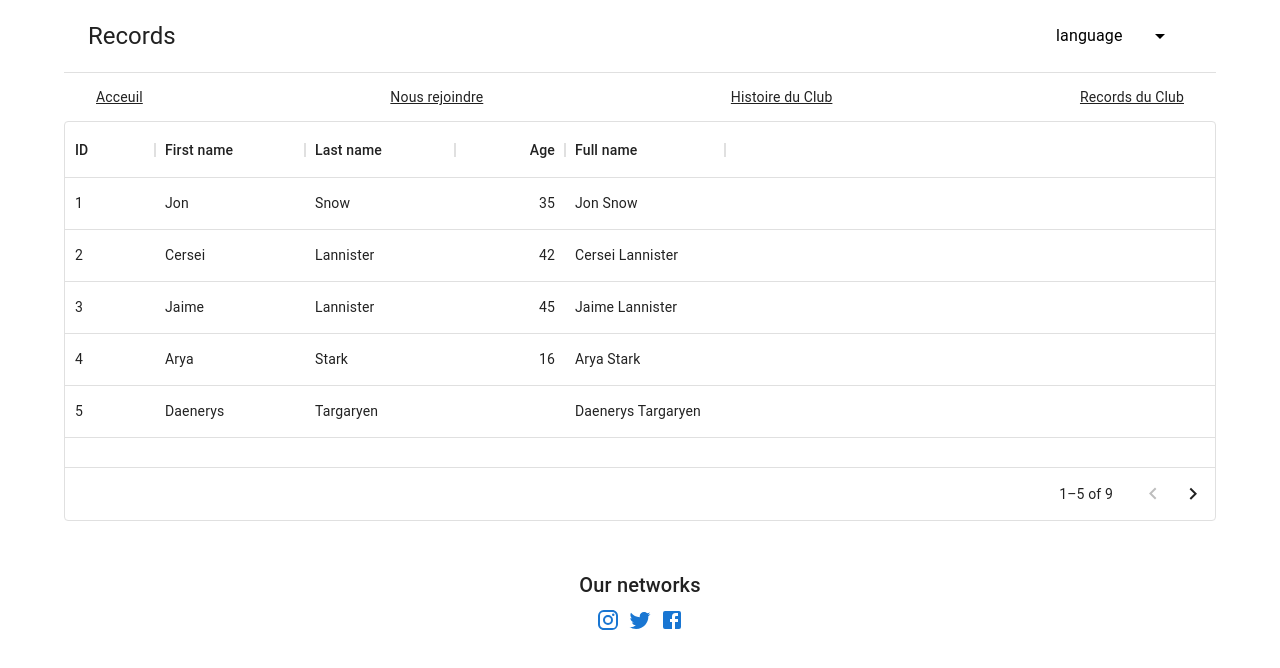
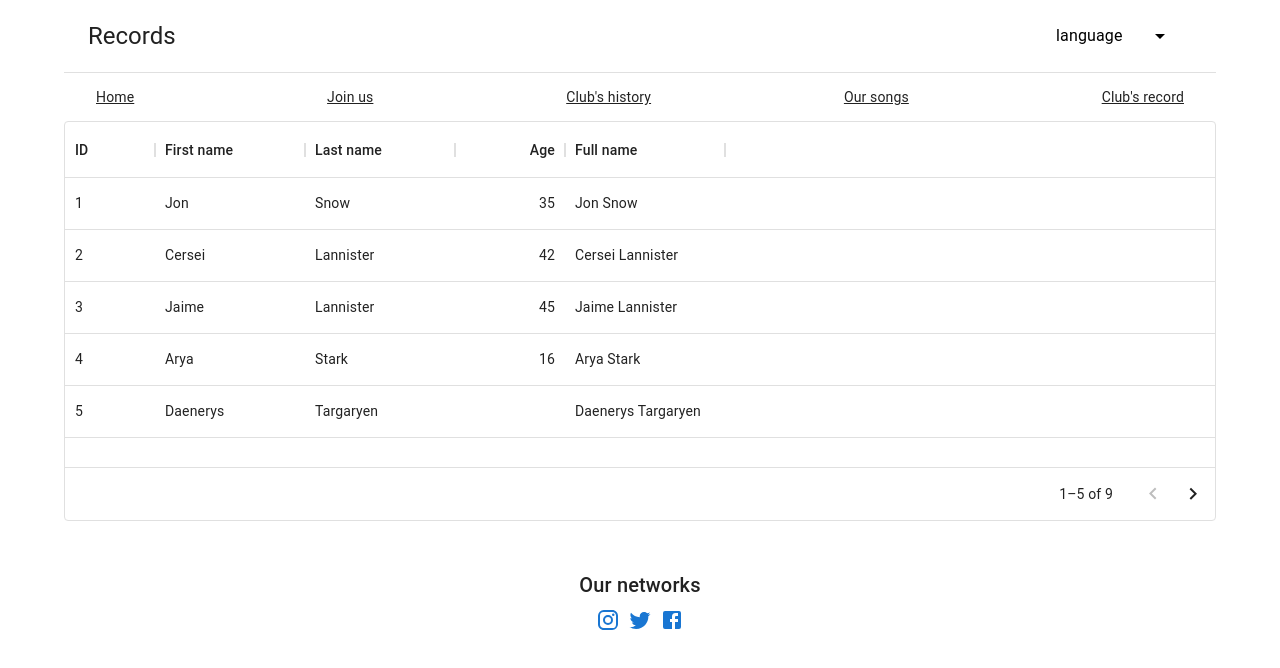
Before and after one commit to AladdinVR/AladdinVR.github.io, a React (Create React App) app: page /ranking in a window 1280 px wide. Shown: the top 668 px of the page. Built offline with nearby package versions, Linux system fonts and the light colour scheme.

Commit message:
Create deploy.yml

```diff
--- a/package.json
+++ b/package.json
@@ -35,7 +35,7 @@
     "test": "react-scripts test",
     "eject": "react-scripts eject",
     "predeploy": "npm run build",
-    "deploy": "gh-pages -d build"
+    "deploy": "gh-pages -d build -r https://$GH_TOKEN@github.com/AladdinVR/aladdinvr.github.io"
   },
   "eslintConfig": {
     "extends": [
--- a/src/components/ts/FeaturedPost.tsx
+++ b/src/components/ts/FeaturedPost.tsx
@@ -1,4 +1,3 @@
-import react from "react";
 import Typography from "@mui/material/Typography";
 import Grid from "@mui/material/Grid";
 import Card from "@mui/material/Card";
--- a/src/components/ts/Header.tsx
+++ b/src/components/ts/Header.tsx
@@ -1,8 +1,4 @@
-import * as React from "react";
 import Toolbar from "@mui/material/Toolbar";
-import Button from "@mui/material/Button";
-import IconButton from "@mui/material/IconButton";
-import SearchIcon from "@mui/icons-material/Search";
 import Typography from "@mui/material/Typography";
 import Link from "@mui/material/Link";
 import { HeaderProps } from "../../utils/Props";
--- a/src/components/ts/History.tsx
+++ b/src/components/ts/History.tsx
@@ -18,19 +18,18 @@ const History = () => {
     { title: t("song"), url: "song" },
     { title: t("record"), url: "ranking" },
   ];
+
+  useEffect(() => {
     const historys = {
       en: `https://aladdinvr.github.io${historyEn}`,
       fr: `https://aladdinvr.github.io${historyFr}`,
     };
-  useEffect(
-    () =>
     setPost(
       historys[i18n.language as keyof typeof historys] !== undefined
         ? historys[i18n.language as keyof typeof historys]
         : historys["fr"]
-      ),
-    [i18n.language]
     );
+  }, [i18n.language]);
 
   const theme = createTheme();
   return (
--- a/src/components/ts/Home.tsx
+++ b/src/components/ts/Home.tsx
@@ -51,19 +51,17 @@ const Home = () => {
     },
   ];
 
+  useEffect(() => {
     const homes = {
       en: `https://aladdinvr.github.io${homeEn}`,
       fr: `https://aladdinvr.github.io${homeFr}`,
     };
-  useEffect(
-    () =>
     setPost(
       homes[i18n.language as keyof typeof homes] !== undefined
         ? homes[i18n.language as keyof typeof homes]
         : homes["fr"]
-      ),
-    [i18n.language]
     );
+  }, [i18n.language]);
   const theme = createTheme();
   return (
     <ThemeProvider theme={theme}>
--- a/src/components/ts/LanguageSelector.tsx
+++ b/src/components/ts/LanguageSelector.tsx
@@ -1,4 +1,3 @@
-import { NoEncryption } from "@mui/icons-material";
 import React, { FunctionComponent } from "react";
 import { useTranslation } from "react-i18next";
 import { availableLanguages } from "../../i18n";
--- a/src/components/ts/Records.tsx
+++ b/src/components/ts/Records.tsx
@@ -8,12 +8,14 @@ import { DataGrid, GridColDef, GridValueGetterParams } from "@mui/x-data-grid";
 import test from "../../utils/records/manIndividual.json";
 
 const Records = () => {
-  const { i18n } = useTranslation();
+  const { t } = useTranslation();
+  console.log(test);
   const sections = [
-    { title: "Acceuil", url: "home" },
-    { title: "Nous rejoindre", url: "join" },
-    { title: "Histoire du Club", url: "history" },
-    { title: "Records du Club", url: "ranking" },
+    { title: t("home"), url: "home" },
+    { title: t("join"), url: "join" },
+    { title: t("history"), url: "history" },
+    { title: t("song"), url: "song" },
+    { title: t("record"), url: "ranking" },
   ];
   const columns: GridColDef[] = [
     { field: "id", headerName: "ID", width: 90 },
```
Lines whose indentation alone changed are shown as unchanged.
